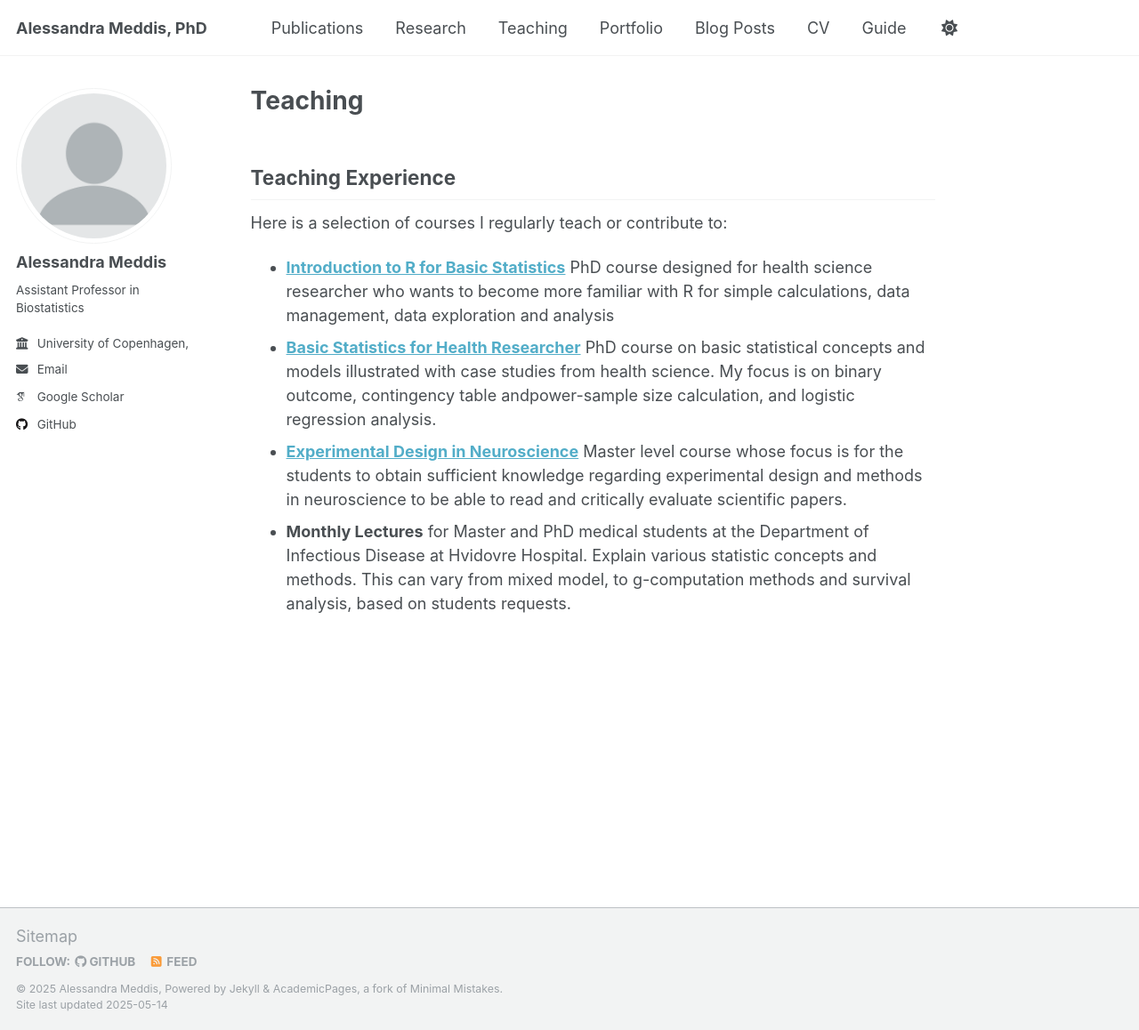
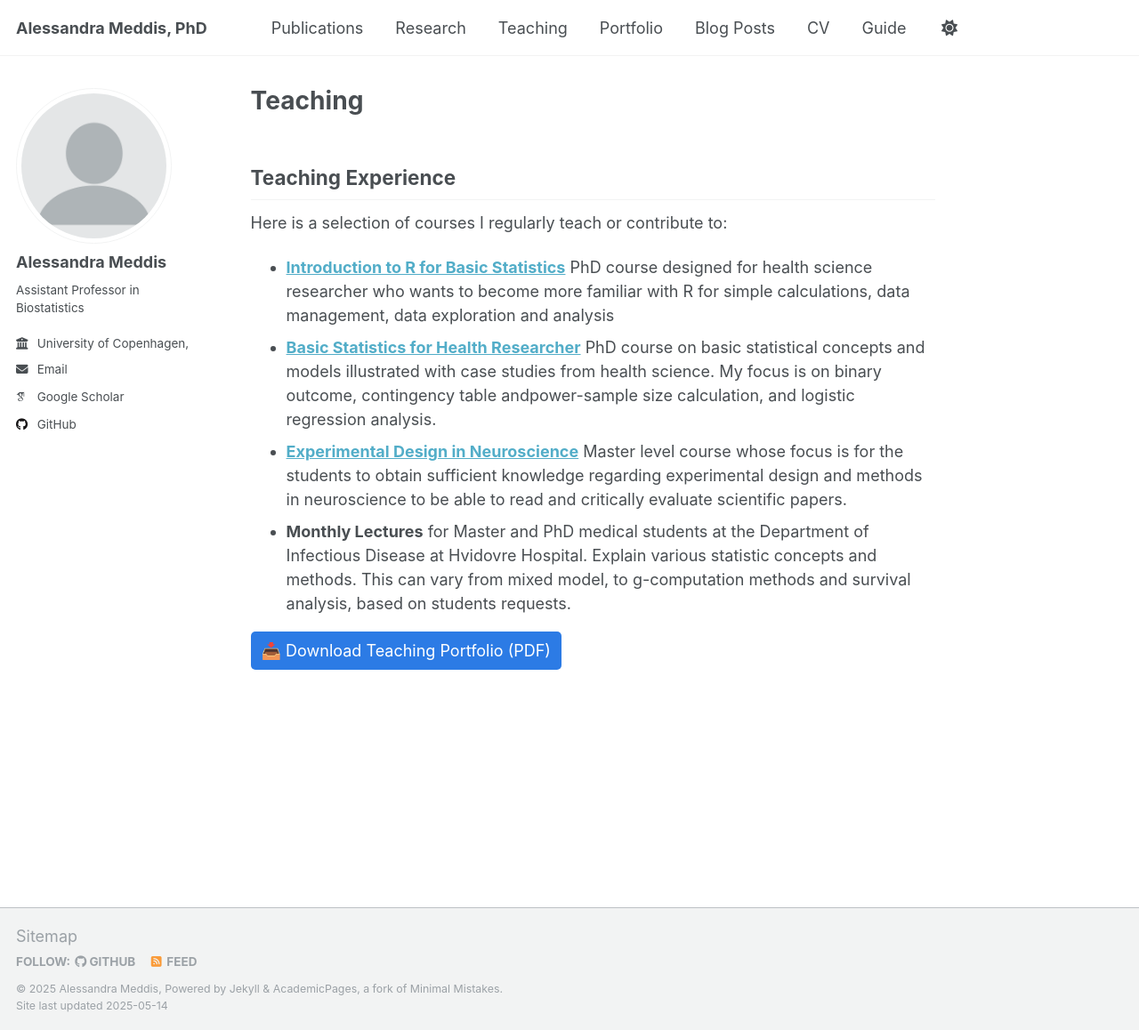
Before and after one commit to AMeddis/ameddis.github.io, a Jekyll site: the page built from _pages/teaching.md, in a window 1280 px wide and 1158 px high. Shown: the whole window at 89% size. Built offline with Jekyll 4.4.1, drawn with Linux system fonts in a browser that asks for light colours; some web fonts are replaced.

Commit message:
Update teaching.md

```diff
--- a/_pages/teaching.md
+++ b/_pages/teaching.md
@@ -21,3 +21,10 @@ Here is a selection of courses I regularly teach or contribute to:
  for Master and PhD medical students at the Department of Infectious Disease at Hvidovre Hospital.
  Explain various statistic concepts and methods. This can vary from mixed model, to g-computation methods and survival
  analysis, based on students requests.
+
+<p>
+  <a href="/files/TeachingPortfolio_AMeddis.pdf" target="_blank"
+     style="display: inline-block; padding: 8px 12px; background-color: #2c7be5; color: white; text-decoration: none; border-radius: 5px;">
+    📥 Download Teaching Portfolio (PDF)
+  </a>
+</p>
```
